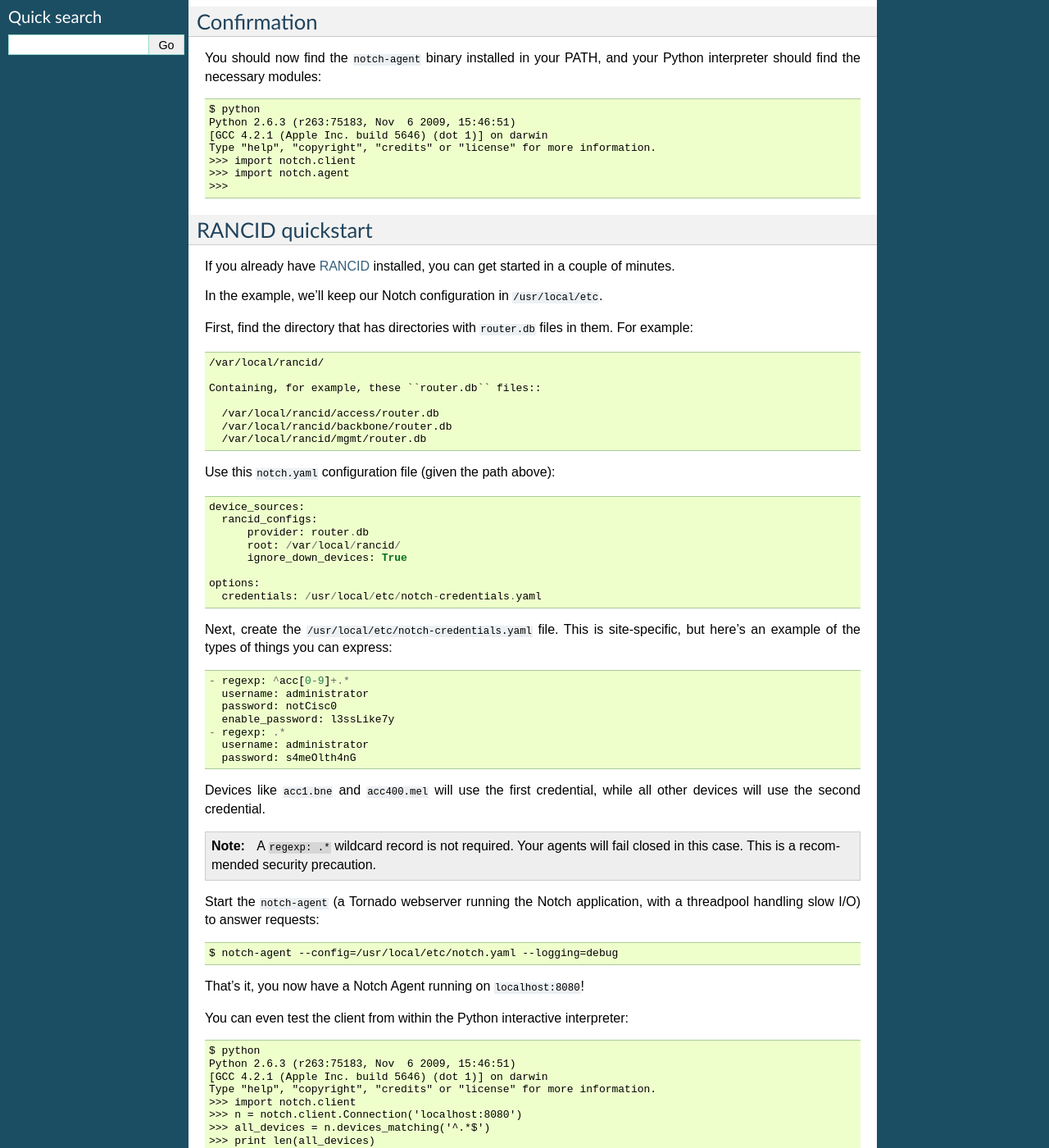
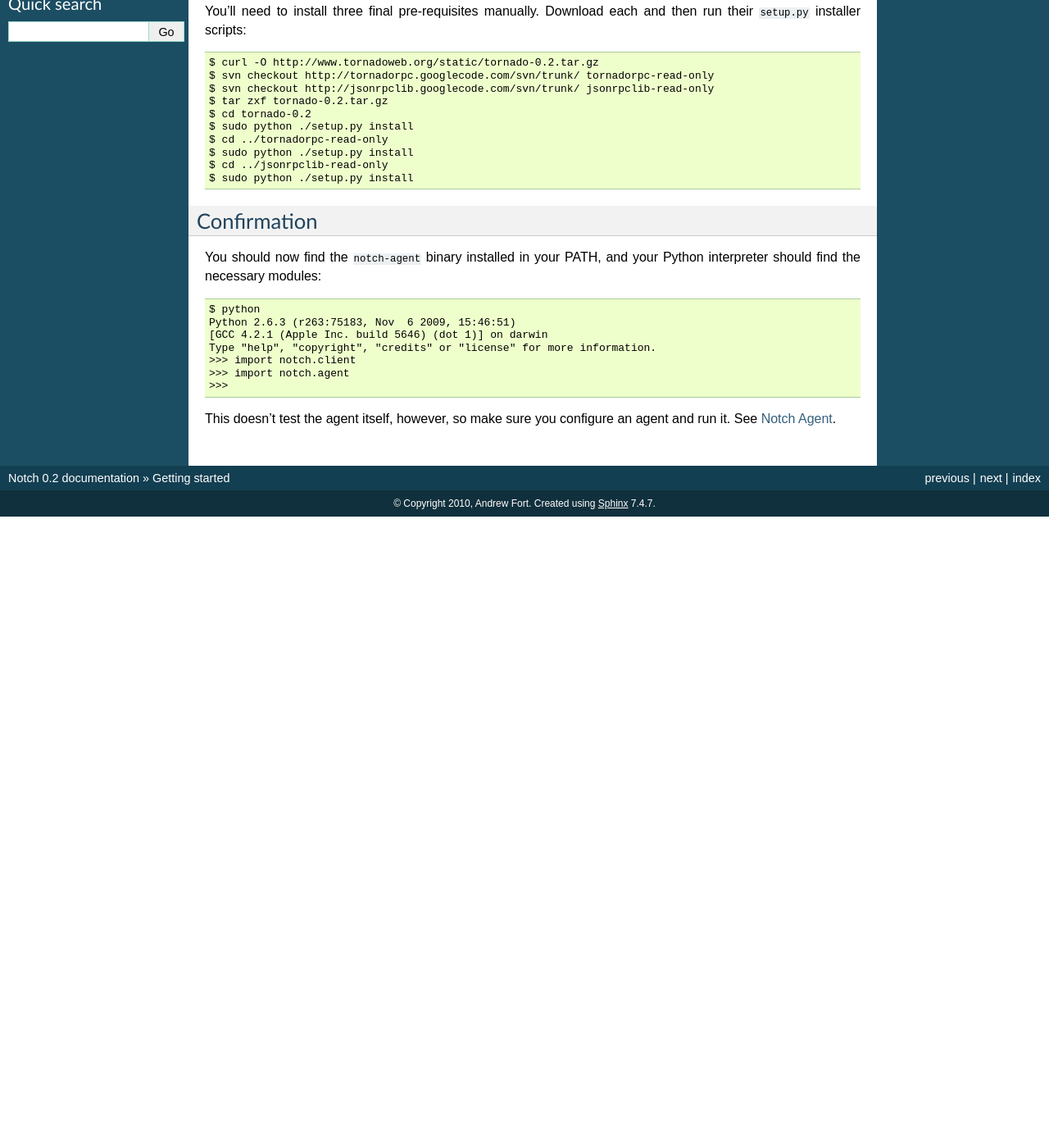
Before and after one commit to andaru/notch, a Sphinx documentation site: the page built from notch/docs/source/gettingstarted.rst, in a window 1280 px wide and 1400 px high, scrolled down 306 px. Shown: the whole window at 82% size. Built offline with Sphinx 7.4.7, drawn with Linux system fonts in a browser that asks for light colours; after the commit the page ends 936 px from its top, so only the background shows below that; some of the changed text lies outside the part shown.

Commit message:
Documentation updates.
Add changelog to documentation (linked in main docs).
Push version number over to 0.2 in documentation.
Move RANCID quickstart guide to its own file.

```diff
--- a/notch/docs/source/conf.py
+++ b/notch/docs/source/conf.py
@@ -45,9 +45,9 @@
 # built documents.
 #
 # The short X.Y version.
-version = '0.1'
+version = '0.2'
 # The full version, including alpha/beta/rc tags.
-release = '0.1'
+release = '0.2'
 
 # The language for content autogenerated by Sphinx. Refer to documentation
 # for a list of supported languages.
--- a/notch/docs/source/gettingstarted.rst
+++ b/notch/docs/source/gettingstarted.rst
@@ -11,6 +11,21 @@
 Alternatively, download the source package, extract it and run::
 
   $ python ./setup.py install
+
+You'll need to install three final pre-requisites manually. Download
+each and then run their ``setup.py`` installer scripts::
+
+  $ curl -O http://www.tornadoweb.org/static/tornado-0.2.tar.gz
+  $ svn checkout http://tornadorpc.googlecode.com/svn/trunk/ tornadorpc-read-only
+  $ svn checkout http://jsonrpclib.googlecode.com/svn/trunk/ jsonrpclib-read-only
+  $ tar zxf tornado-0.2.tar.gz
+  $ cd tornado-0.2
+  $ sudo python ./setup.py install
+  $ cd ../tornadorpc-read-only
+  $ sudo python ./setup.py install
+  $ cd ../jsonrpclib-read-only
+  $ sudo python ./setup.py install
+
 
 Confirmation
 ------------
@@ -26,87 +41,5 @@
   >>> import notch.agent
   >>>
 
-
-RANCID quickstart
------------------
-
-If you already have RANCID_ installed, you can get started in a couple
-of minutes.
-
-In the example, we'll keep our Notch configuration in ``/usr/local/etc``.
-
-First, find the directory that has directories with ``router.db``
-files in them. For example::
-
-  /var/local/rancid/
-
-  Containing, for example, these ``router.db`` files::
-
-    /var/local/rancid/access/router.db
-    /var/local/rancid/backbone/router.db
-    /var/local/rancid/mgmt/router.db
-
-Use this ``notch.yaml`` configuration file (given the path above)::
-
-  device_sources:
-    rancid_configs:
-        provider: router.db
-        root: /var/local/rancid/
-        ignore_down_devices: True
-
-  options:
-    credentials: /usr/local/etc/notch-credentials.yaml
-
-Next, create the ``/usr/local/etc/notch-credentials.yaml`` file. This
-is site-specific, but here's an example of the types of things you can
-express::
-
-  - regexp: ^acc[0-9]+.*
-    username: administrator
-    password: notCisc0
-    enable_password: l3ssLike7y
-  - regexp: .*
-    username: administrator
-    password: s4meOlth4nG
-
-Devices like ``acc1.bne`` and ``acc400.mel`` will use the first credential,
-while all other devices will use the second credential.
-
-.. note:: A ``regexp: .*`` wildcard record is not required. Your
-   agents will fail closed in this case.  This is a recommended
-   security precaution.
-
-Start the ``notch-agent`` (a Tornado webserver running the Notch
-application, with a threadpool handling slow I/O) to answer requests::
-
-  $ notch-agent --config=/usr/local/etc/notch.yaml --logging=debug
-
-That's it, you now have a Notch Agent running on ``localhost:8080``!
-
-You can even test the client from within the Python interactive
-interpreter::
-
-   $ python
-   Python 2.6.3 (r263:75183, Nov  6 2009, 15:46:51)
-   [GCC 4.2.1 (Apple Inc. build 5646) (dot 1)] on darwin
-   Type "help", "copyright", "credits" or "license" for more information.
-   >>> import notch.client
-   >>> n = notch.client.Connection('localhost:8080')
-   >>> all_devices = n.devices_matching('^.*$')
-   >>> print len(all_devices)
-   2
-   >>> def cb(r):
-   ...   print str(r)
-   ...
-   >>> for dev in all_devices:
-   ...   n.command(dev, 'show version and blame', callback=cb)
-   ...
-   >>> n.wait_all()
-   <notch.client.client.Request object at 0x10193c510>
-   <notch.client.client.Request object at 0x1019091d0>
-   >>>
-
-Now try out the ``mrcli`` client (in ``notch/mrcli/mrcli.py``)
-for a more complete example.
-
-.. _RANCID: http://www.shrubbery.net/rancid/
+This doesn't test the agent itself, however, so make sure you
+configure an agent and run it.  See :doc:`agent`.
--- a/notch/docs/source/index.rst
+++ b/notch/docs/source/index.rst
@@ -5,8 +5,6 @@
 Agents expose a proxy interface to router and switch command-line
 interfaces (CLI) for client tool use, as well as managing device
 connections and authentication data.
-
-Notch was developed and is currently maintained by Andrew Fort.
 
 See the Google Code `project page`__ for Notch for more development
 information.
```
Also changed, not shown: other parts of notch/docs/source/index.rst (+2 -1 lines), notch/docs/source/agent.rst (+4 -4 lines), notch/docs/source/changelog.rst (added, +22 -0 lines), notch/docs/source/rancid_quickstart.rst (added, +134 -0 lines).
